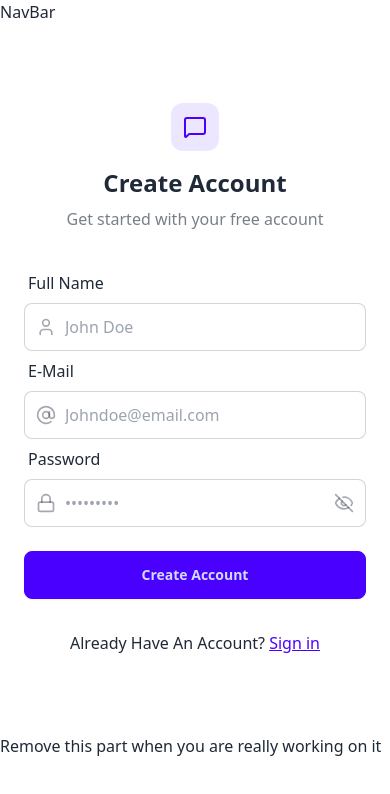
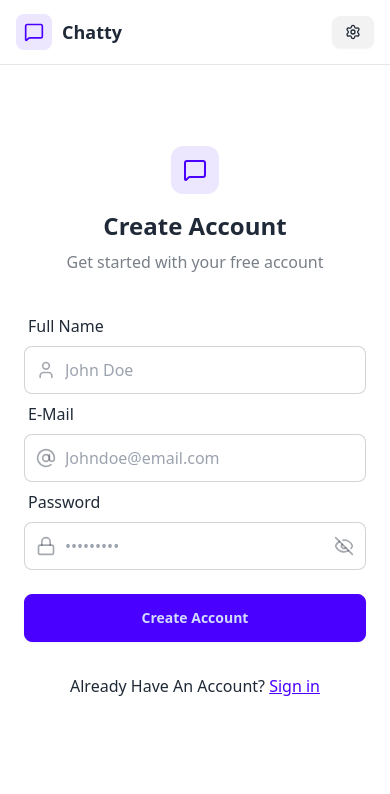
Before and after one commit to BugSlayer9000/CHATME, a React app in the folder frontend/: page /signup in a window 390 px wide. Shown: the top 794 px of the page. Built offline with nearby package versions, Linux system fonts and the light colour scheme; no server answers; the HTML template or start-up script is replaced by a standard one.

Commit message:
Added : nav bar Added : functionality to SignUp page Implemented : SignUp functionality in Zustand

```diff
--- a/frontend/src/App.jsx
+++ b/frontend/src/App.jsx
@@ -16,8 +16,6 @@
   useEffect(() => {
     checkAuth();
   }, [checkAuth]);
-
-  console.log(authUser);
 
   if (isCheckingAuth && !authUser)
     return (
--- a/frontend/src/components/Navbar.jsx
+++ b/frontend/src/components/Navbar.jsx
@@ -1,11 +1,55 @@
-import React from 'react'
+import { Link } from "react-router-dom";
+import { useAuthStore } from "../store/useAuthStore";
+import { LogOut, MessageSquare, Settings, User } from "lucide-react";
 
 const Navbar = () => {
+  const { logout, authUser } = useAuthStore();
+
   return (
-    <div>
-      NavBar
-    </div>
-  )
-}
+    <header
+      className="bg-base-100 border-b border-base-300 fixed w-full top-0 z-40
+    backdrop-blur-lg bg-base-100/80"
+    >
+      <div className="container mx-auto px-4 h-16">
+        <div className="flex items-center justify-between h-full">
+          <div className="flex items-center gap-8">
+            <Link to="/" className="flex items-center gap-2.5 hover:opacity-80 transition-all">
+              <div className="size-9 rounded-lg bg-primary/10 flex items-center justify-center">
+                <MessageSquare className="w-5 h-5 text-primary" />
+              </div>
+              <h1 className="text-lg font-bold">Chatty</h1>
+            </Link>
+          </div>
 
-export default Navbar
+          <div className="flex items-center gap-2">
+            <Link
+              to={"/settings"}
+              className={`
+              btn btn-sm gap-2 transition-colors
+
+              `}
+            >
+              <Settings className="w-4 h-4" />
+              <span className="hidden sm:inline">Settings</span>
+            </Link>
+
+            {authUser && (
+              <>
+                <Link to={"/profile"} className={`btn btn-sm gap-2`}>
+                  <User className="size-5" />
+                  <span className="hidden sm:inline">Profile</span>
+                </Link>
+
+                <button className="flex gap-2 items-center" onClick={logout}>
+                  <LogOut className="size-5" />
+                  <span className="hidden sm:inline">Logout</span>
+                </button>
+              </>
+            )}
+          </div>
+        </div>
+      </div>
+    </header>
+  );
+};
+export default Navbar;
--- a/frontend/src/pages/SignUpPage.jsx
+++ b/frontend/src/pages/SignUpPage.jsx
@@ -17,7 +17,7 @@
 const SignUpPage = () => {
   const [showPassword, setShowPassword] = useState(false);
   const [formData, setFormData] = useState({
-    fullName: "",
+    fullname: "",
     email: "",
     password: "",
   });
@@ -25,11 +25,20 @@
   const { signup, isSigningUp } = useAuthStore();
 
   const validateForm = () => {
+    if (!formData.fullname.trim()) return toast.error("Full name is required")
+    if (!formData.email.trim()) return toast.error("Email is required")
+    if (!/^[^\s@]+@[^\s@]+\.[^\s@]{2,}$/.test(formData.email)) return toast.error("Invalid email format")
+    if (!formData.password) return toast.error("Password is required")
 
+    return true
   };
 
   const handleSubmit = (e) => {
     e.preventDefault();
+
+    const success = validateForm()
+
+    if (success===true) signup(formData)
   };
 
   return (
@@ -63,9 +72,9 @@
                   type="text"
                   className="input input-bordered w-full pl-10"
                   placeholder="John Doe"
-                  value={formData.fullName}
+                  value={formData.fullname}
                   onChange={(e) =>
-                    setFormData({ ...formData, fullName: e.target.value })
+                    setFormData({ ...formData, fullname: e.target.value })
                   }
                 />
               </div>
@@ -138,9 +147,6 @@
           </div>
         </div>
       </div>
-      <div>
-        <p>Remove this part when you are really working on it</p>
-      </div>
       {/* right side */}
       <AuthImagePattern
         title="Join Our Community"
--- a/frontend/src/store/useAuthStore.js
+++ b/frontend/src/store/useAuthStore.js
@@ -1,5 +1,7 @@
 import { create } from "zustand";
 import { axiosInstance } from "../lib/axios.js";
+import SignUpPage from "../pages/SignUpPage.jsx";
+import toast from "react-hot-toast";
 
 export const useAuthStore = create((set) => ({
   authUser: null,
@@ -17,5 +19,28 @@
     } finally {
         set({isCheckingAuth:false})
     }
+  },
+
+  signup: async (data) => {
+    set({isSigningUp: true});
+   try {
+    const res = await axiosInstance.post("/auth/signup", data);
+    set({authUser:res.data})
+    toast.success("Account Created sucessfully")
+   } catch (error) {
+    toast.error(error.response.data.message)
+   } finally{
+    set({isSigningUp:false})
+   }
+  },
+
+  logout: async () => {
+  try {
+    await axiosInstance.post("/auth/logout");
+    set({authUser:null})
+    toast.success("Logged out sucessfully")
+  } catch (error) {
+    toast.error(error.response.data.message)
+  }
   }
 }));
```
